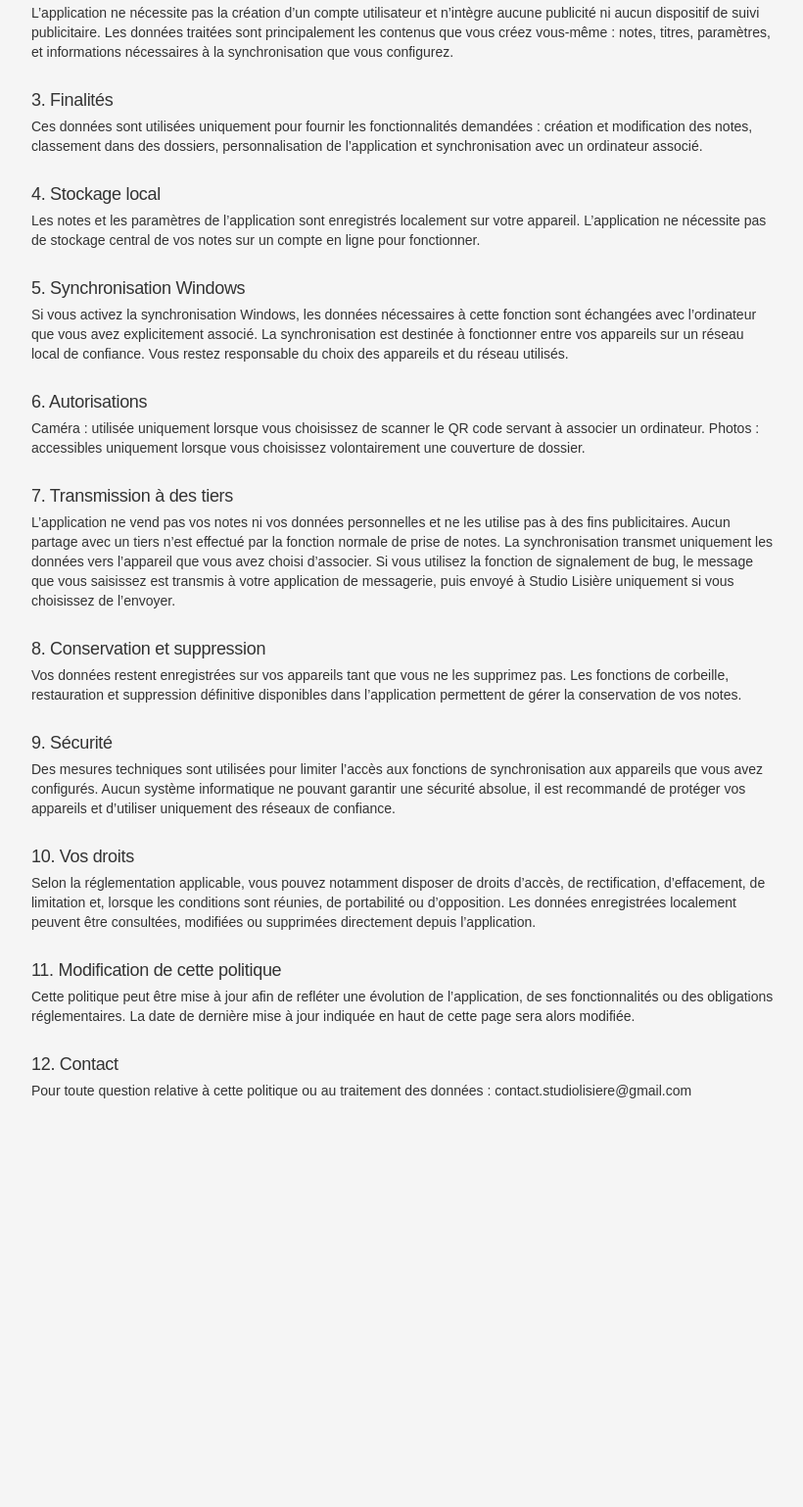
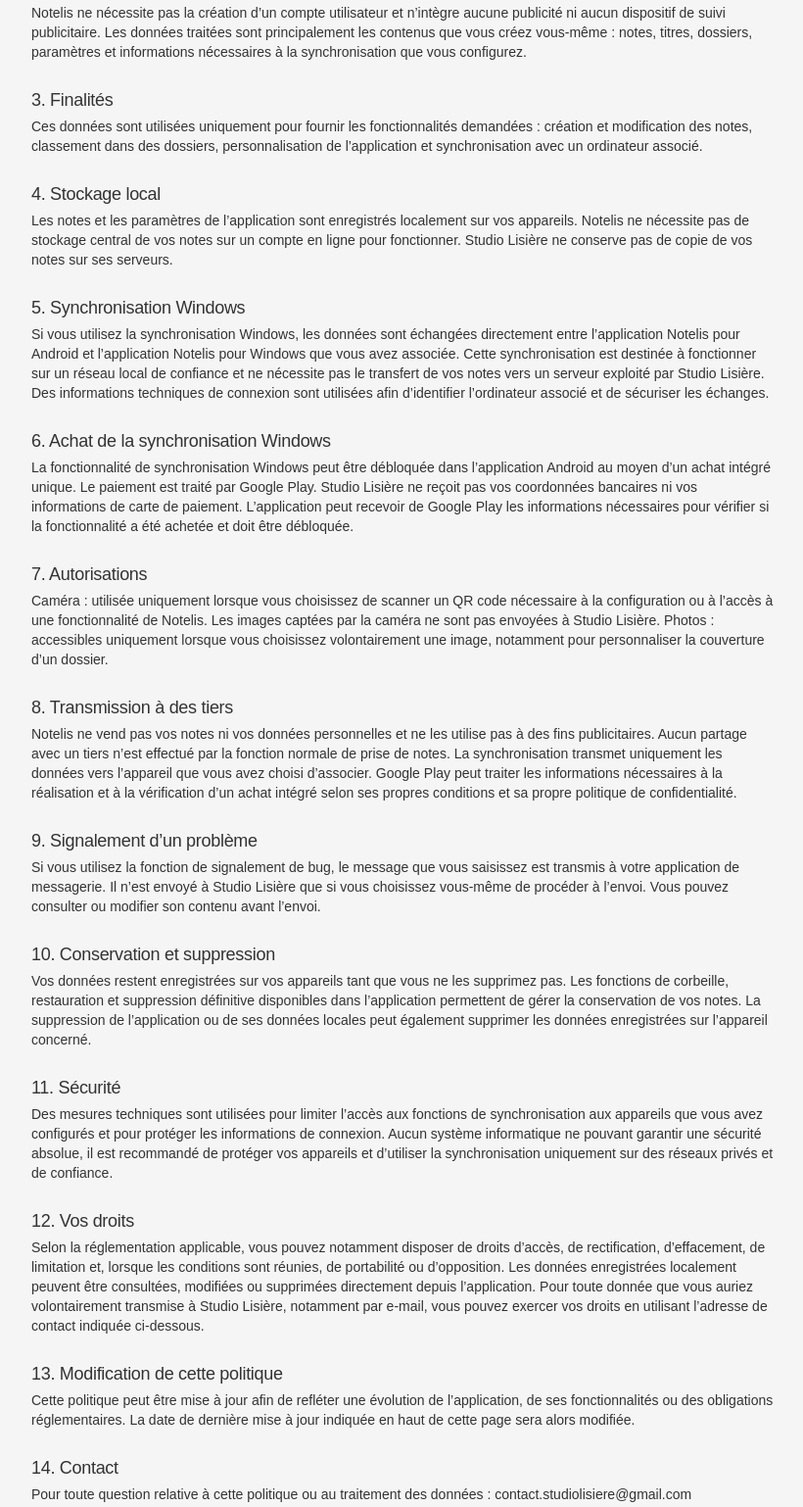
Before and after one commit to Develomi/Notelis, a plain HTML site: page privacy/index.html in a window 1280 px wide. Shown: the part 295-1833 px from the top of the page at 98% size, without its empty margins (228-1048 px from the left). Before the commit the page ends 1486 px from the top, so only its background shows below. Drawn offline with Linux system fonts and the light colour scheme.

Commit message:
Revise privacy policy details and sections
Updated the privacy policy with new information regarding data handling, synchronization, and user rights.

```diff
--- a/privacy/index.html
+++ b/privacy/index.html
@@ -4,6 +4,7 @@
   <meta charset="UTF-8">
   <meta name="viewport" content="width=device-width, initial-scale=1.0">
   <title>Politique de confidentialité — Notelis</title>
+
   <style>
     :root {
       --bg: #f5f5f5;
@@ -70,14 +71,18 @@
     }
   </style>
 </head>
+
 <body>
   <main>
     <h1>Politique de confidentialité</h1>
 
-    <p class="updated">Dernière mise à jour : 27 août 2026</p>
+    <p class="updated">
+      Dernière mise à jour : 3 octobre 2026
+    </p>
 
     <section>
       <h2>1. Responsable</h2>
+
       <p class="identity">
         Éditeur de l’application :<br>
         Dominique Orsay<br>
@@ -89,78 +94,169 @@
 
     <section>
       <h2>2. Données traitées</h2>
+
       <p>
-        L’application ne nécessite pas la création d’un compte utilisateur et n’intègre aucune publicité ni aucun dispositif de suivi publicitaire. Les données traitées sont principalement les contenus que vous créez vous-même : notes, titres, paramètres, et informations nécessaires à la synchronisation que vous configurez.
+        Notelis ne nécessite pas la création d’un compte utilisateur et
+        n’intègre aucune publicité ni aucun dispositif de suivi
+        publicitaire. Les données traitées sont principalement les
+        contenus que vous créez vous-même : notes, titres, dossiers,
+        paramètres et informations nécessaires à la synchronisation que
+        vous configurez.
       </p>
     </section>
 
     <section>
       <h2>3. Finalités</h2>
+
       <p>
-        Ces données sont utilisées uniquement pour fournir les fonctionnalités demandées : création et modification des notes, classement dans des dossiers, personnalisation de l’application et synchronisation avec un ordinateur associé.
+        Ces données sont utilisées uniquement pour fournir les
+        fonctionnalités demandées : création et modification des notes,
+        classement dans des dossiers, personnalisation de l’application
+        et synchronisation avec un ordinateur associé.
       </p>
     </section>
 
     <section>
       <h2>4. Stockage local</h2>
+
       <p>
-        Les notes et les paramètres de l’application sont enregistrés localement sur votre appareil. L’application ne nécessite pas de stockage central de vos notes sur un compte en ligne pour fonctionner.
+        Les notes et les paramètres de l’application sont enregistrés
+        localement sur vos appareils. Notelis ne nécessite pas de
+        stockage central de vos notes sur un compte en ligne pour
+        fonctionner. Studio Lisière ne conserve pas de copie de vos
+        notes sur ses serveurs.
       </p>
     </section>
 
     <section>
       <h2>5. Synchronisation Windows</h2>
+
       <p>
-        Si vous activez la synchronisation Windows, les données nécessaires à cette fonction sont échangées avec l’ordinateur que vous avez explicitement associé. La synchronisation est destinée à fonctionner entre vos appareils sur un réseau local de confiance. Vous restez responsable du choix des appareils et du réseau utilisés.
+        Si vous utilisez la synchronisation Windows, les données sont
+        échangées directement entre l’application Notelis pour Android
+        et l’application Notelis pour Windows que vous avez associée.
+        Cette synchronisation est destinée à fonctionner sur un réseau
+        local de confiance et ne nécessite pas le transfert de vos notes
+        vers un serveur exploité par Studio Lisière. Des informations
+        techniques de connexion sont utilisées afin d’identifier
+        l’ordinateur associé et de sécuriser les échanges.
       </p>
     </section>
 
     <section>
-      <h2>6. Autorisations</h2>
+      <h2>6. Achat de la synchronisation Windows</h2>
+
       <p>
-        Caméra : utilisée uniquement lorsque vous choisissez de scanner le QR code servant à associer un ordinateur. Photos : accessibles uniquement lorsque vous choisissez volontairement une couverture de dossier.
+        La fonctionnalité de synchronisation Windows peut être
+        débloquée dans l’application Android au moyen d’un achat intégré
+        unique. Le paiement est traité par Google Play. Studio Lisière
+        ne reçoit pas vos coordonnées bancaires ni vos informations de
+        carte de paiement. L’application peut recevoir de Google Play
+        les informations nécessaires pour vérifier si la fonctionnalité
+        a été achetée et doit être débloquée.
       </p>
     </section>
 
     <section>
-      <h2>7. Transmission à des tiers</h2>
+      <h2>7. Autorisations</h2>
+
       <p>
-        L’application ne vend pas vos notes ni vos données personnelles et ne les utilise pas à des fins publicitaires. Aucun partage avec un tiers n’est effectué par la fonction normale de prise de notes. La synchronisation transmet uniquement les données vers l’appareil que vous avez choisi d’associer. Si vous utilisez la fonction de signalement de bug, le message que vous saisissez est transmis à votre application de messagerie, puis envoyé à Studio Lisière uniquement si vous choisissez de l’envoyer.
+        Caméra : utilisée uniquement lorsque vous choisissez de scanner
+        un QR code nécessaire à la configuration ou à l’accès à une
+        fonctionnalité de Notelis. Les images captées par la caméra ne
+        sont pas envoyées à Studio Lisière. Photos : accessibles
+        uniquement lorsque vous choisissez volontairement une image,
+        notamment pour personnaliser la couverture d’un dossier.
       </p>
     </section>
 
     <section>
-      <h2>8. Conservation et suppression</h2>
+      <h2>8. Transmission à des tiers</h2>
+
       <p>
-        Vos données restent enregistrées sur vos appareils tant que vous ne les supprimez pas. Les fonctions de corbeille, restauration et suppression définitive disponibles dans l’application permettent de gérer la conservation de vos notes.
+        Notelis ne vend pas vos notes ni vos données personnelles et ne
+        les utilise pas à des fins publicitaires. Aucun partage avec un
+        tiers n’est effectué par la fonction normale de prise de notes.
+        La synchronisation transmet uniquement les données vers
+        l’appareil que vous avez choisi d’associer. Google Play peut
+        traiter les informations nécessaires à la réalisation et à la
+        vérification d’un achat intégré selon ses propres conditions et
+        sa propre politique de confidentialité.
       </p>
     </section>
 
     <section>
-      <h2>9. Sécurité</h2>
+      <h2>9. Signalement d’un problème</h2>
+
       <p>
-        Des mesures techniques sont utilisées pour limiter l’accès aux fonctions de synchronisation aux appareils que vous avez configurés. Aucun système informatique ne pouvant garantir une sécurité absolue, il est recommandé de protéger vos appareils et d’utiliser uniquement des réseaux de confiance.
+        Si vous utilisez la fonction de signalement de bug, le message
+        que vous saisissez est transmis à votre application de
+        messagerie. Il n’est envoyé à Studio Lisière que si vous
+        choisissez vous-même de procéder à l’envoi. Vous pouvez consulter
+        ou modifier son contenu avant l’envoi.
       </p>
     </section>
 
     <section>
-      <h2>10. Vos droits</h2>
+      <h2>10. Conservation et suppression</h2>
+
       <p>
-        Selon la réglementation applicable, vous pouvez notamment disposer de droits d’accès, de rectification, d’effacement, de limitation et, lorsque les conditions sont réunies, de portabilité ou d’opposition. Les données enregistrées localement peuvent être consultées, modifiées ou supprimées directement depuis l’application.
+        Vos données restent enregistrées sur vos appareils tant que vous
+        ne les supprimez pas. Les fonctions de corbeille, restauration et
+        suppression définitive disponibles dans l’application permettent
+        de gérer la conservation de vos notes. La suppression de
+        l’application ou de ses données locales peut également supprimer
+        les données enregistrées sur l’appareil concerné.
       </p>
     </section>
 
     <section>
-      <h2>11. Modification de cette politique</h2>
+      <h2>11. Sécurité</h2>
+
       <p>
-        Cette politique peut être mise à jour afin de refléter une évolution de l’application, de ses fonctionnalités ou des obligations réglementaires. La date de dernière mise à jour indiquée en haut de cette page sera alors modifiée.
+        Des mesures techniques sont utilisées pour limiter l’accès aux
+        fonctions de synchronisation aux appareils que vous avez
+        configurés et pour protéger les informations de connexion.
+        Aucun système informatique ne pouvant garantir une sécurité
+        absolue, il est recommandé de protéger vos appareils et
+        d’utiliser la synchronisation uniquement sur des réseaux privés
+        et de confiance.
       </p>
     </section>
 
     <section>
-      <h2>12. Contact</h2>
+      <h2>12. Vos droits</h2>
+
       <p>
-        Pour toute question relative à cette politique ou au traitement des données : contact.studiolisiere@gmail.com
+        Selon la réglementation applicable, vous pouvez notamment
+        disposer de droits d’accès, de rectification, d’effacement, de
+        limitation et, lorsque les conditions sont réunies, de
+        portabilité ou d’opposition. Les données enregistrées localement
+        peuvent être consultées, modifiées ou supprimées directement
+        depuis l’application. Pour toute donnée que vous auriez
+        volontairement transmise à Studio Lisière, notamment par
+        e-mail, vous pouvez exercer vos droits en utilisant l’adresse de
+        contact indiquée ci-dessous.
+      </p>
+    </section>
+
+    <section>
+      <h2>13. Modification de cette politique</h2>
+
+      <p>
+        Cette politique peut être mise à jour afin de refléter une
+        évolution de l’application, de ses fonctionnalités ou des
+        obligations réglementaires. La date de dernière mise à jour
+        indiquée en haut de cette page sera alors modifiée.
+      </p>
+    </section>
+
+    <section>
+      <h2>14. Contact</h2>
+
+      <p>
+        Pour toute question relative à cette politique ou au traitement
+        des données : contact.studiolisiere@gmail.com
       </p>
     </section>
   </main>
```
